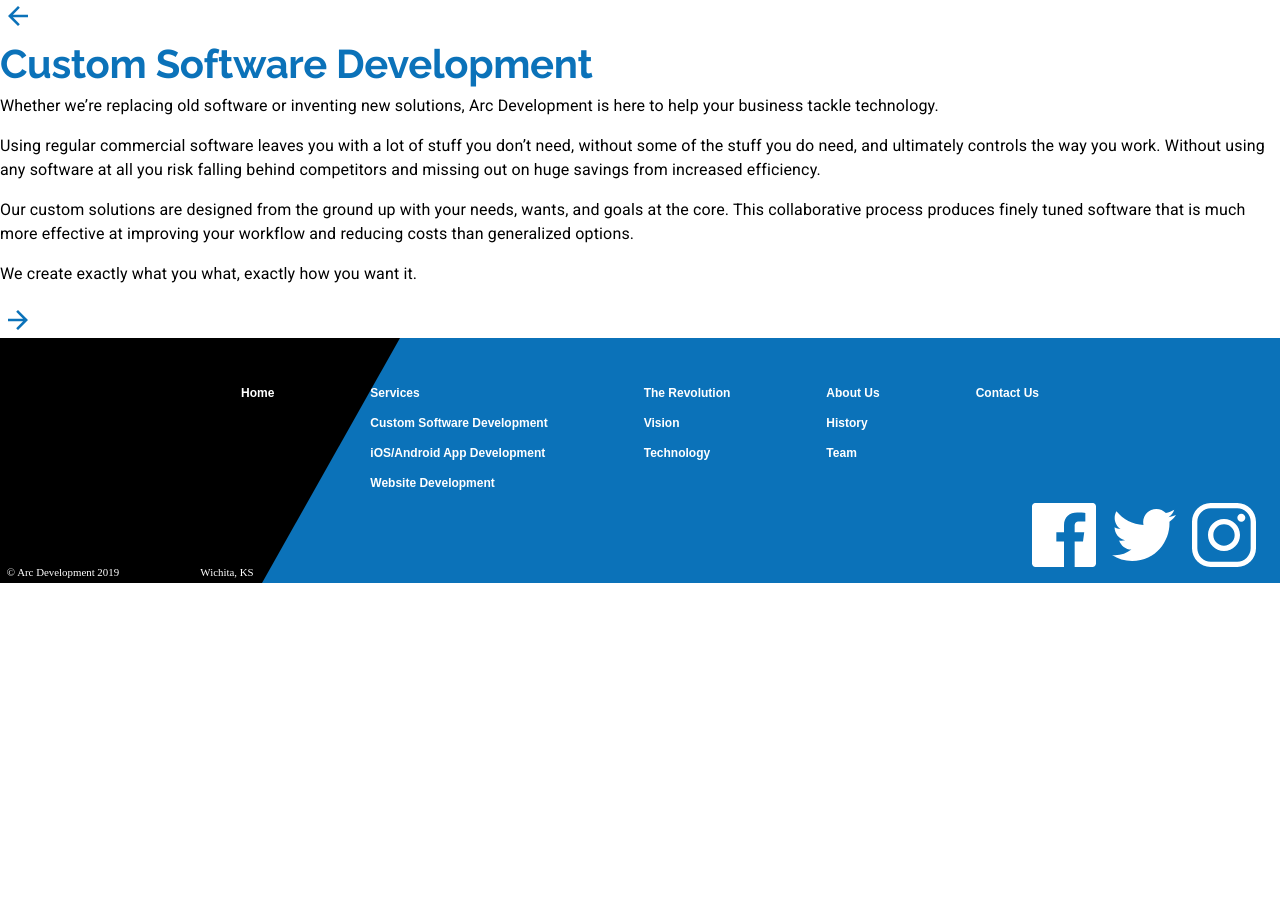
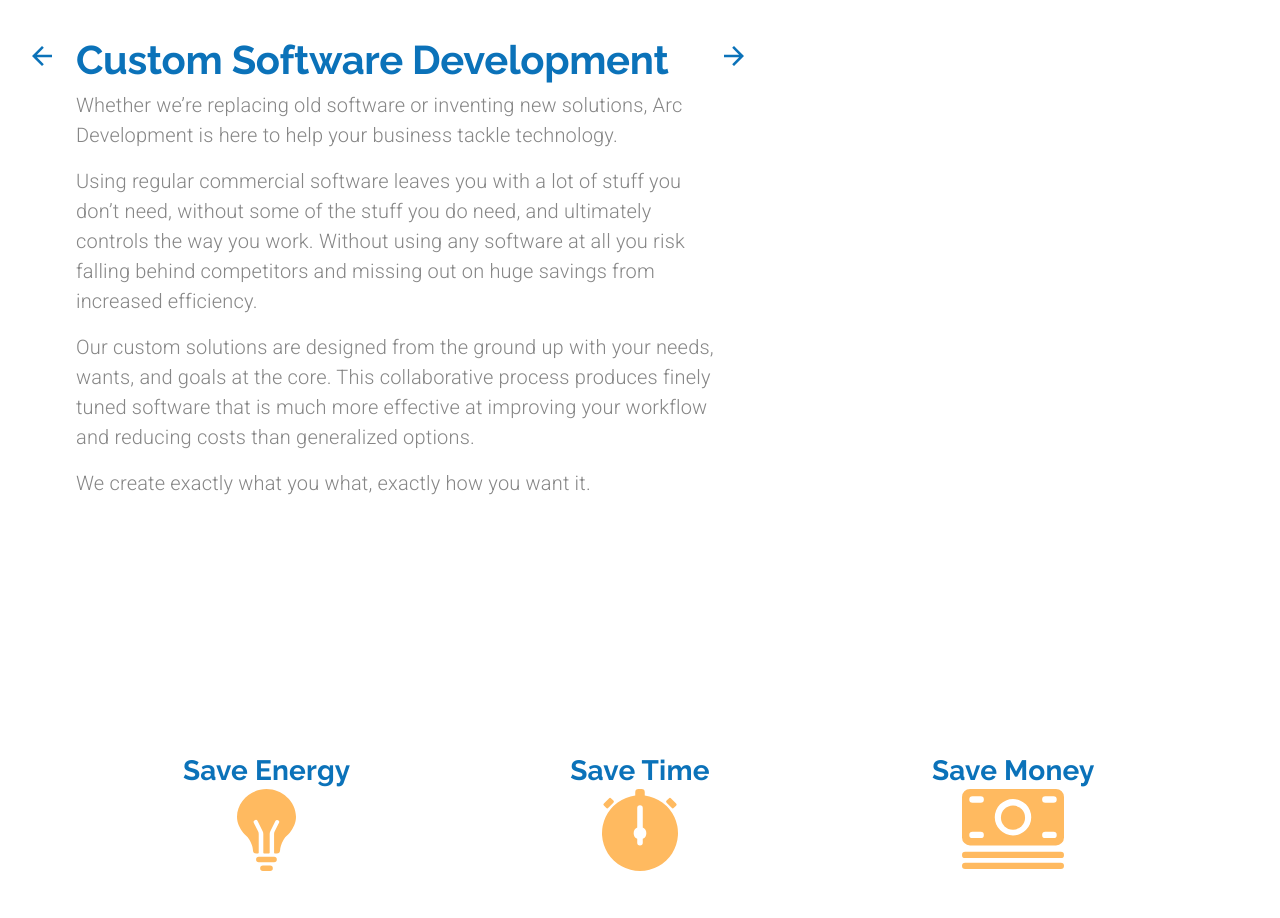
Before and after one commit to webkidt/arc-development, a React (Create React App) app: page /customsoftware in a window 1280 px wide. Shown: the part 114-1032 px from the top of the page. Before the commit the page ends 800 px from the top, so only its background shows below. Built offline with nearby package versions, Linux system fonts and the light colour scheme; a web font is replaced by a local one.

Commit message:
Style: Customer Software Development Page Middle Icons
* Style page paragraph text
* Add Icons at page middle
* Add Header Menu text color

```diff
--- a/src/components/CustomSoftware.js
+++ b/src/components/CustomSoftware.js
@@ -9,19 +9,36 @@
 
 import backArrow from '../assets/backArrow.svg';
 import forwardArrow from '../assets/forwardArrow.svg';
+import lightbulb from '../assets/bulb.svg';
+import cash from '../assets/cash.svg';
+import stopwatch from '../assets/stopwatch.svg';
 
-// const BackArrowImage = styled('img')({});
+const ArrowContainer = styled(Grid)({ marginTop: '0.5em' });
 
-const CustomSoftware = () => {
+const CustomSoftware = ({ setSelectedIndex }) => {
   return (
-    <Grid container direction='column'>
+    <Grid
+      container
+      direction='column'
+      sx={{
+        paddingLeft: '5em',
+        paddingRight: '5em',
+        paddingTop: '2em',
+        paddingBottom: '10em',
+      }}
+    >
       <Grid container item direction='row'>
-        <Grid item>
-          <IconButton>
+        <ArrowContainer item sx={{ marginRight: '1em', marginLeft: '-3.5em' }}>
+          <IconButton
+            component={Link}
+            to='/services'
+            sx={{ '&:hover': { backgroundColor: 'transparent' } }}
+            onClick={() => setSelectedIndex(0)}
+          >
             <Box component='img' src={backArrow} alt='back to service page' />
           </IconButton>
-        </Grid>
-        <Grid container item direction='column'>
+        </ArrowContainer>
+        <Grid container item direction='column' sx={{ maxWidth: '40em' }}>
           <Grid item>
             <Typography variant='h2'>Custom Software Development</Typography>
           </Grid>
@@ -47,14 +64,66 @@
             </Typography>
           </Grid>
         </Grid>
-        <Grid item>
-          <IconButton>
+        <ArrowContainer item>
+          <IconButton
+            component={Link}
+            to='/mobileapps'
+            sx={{ '&:hover': { backgroundColor: 'transparent' } }}
+            onClick={() => setSelectedIndex(2)}
+          >
             <Box
               component='img'
               src={forwardArrow}
               alt='forward to iOS/Android App Development page'
             />
           </IconButton>
+        </ArrowContainer>
+      </Grid>
+      <Grid container item direction='row' justifyContent='center' mt='15em' mb='20em'>
+        <Grid
+          container
+          item
+          md
+          direction='column'
+          alignItems='center'
+          sx={{ maxWidth: '40em' }}
+        >
+          <Grid item>
+            <Typography variant='h4'>Save Energy</Typography>
+          </Grid>
+          <Grid item>
+            <Box component='img' src={lightbulb} alt='lightbulb' />
+          </Grid>
+        </Grid>
+        <Grid
+          container
+          item
+          md
+          direction='column'
+          alignItems='center'
+          sx={{ maxWidth: '40em' }}
+        >
+          <Grid item>
+            <Typography variant='h4'>Save Time</Typography>
+          </Grid>
+          <Grid item>
+            <Box component='img' src={stopwatch} alt='stopwatch' />
+          </Grid>
+        </Grid>
+        <Grid
+          container
+          item
+          md
+          direction='column'
+          alignItems='center'
+          sx={{ maxWidth: '40em' }}
+        >
+          <Grid item>
+            <Typography variant='h4'>Save Money</Typography>
+          </Grid>
+          <Grid item>
+            <Box component='img' src={cash} alt='cash' />
+          </Grid>
         </Grid>
       </Grid>
     </Grid>
--- a/src/components/ui/Header.js
+++ b/src/components/ui/Header.js
@@ -224,6 +224,7 @@
             to={option.link}
             sx={theme => ({
               ...theme.typography.tab,
+              color: '#FFFFFF',
               opacity: 0.7,
               '&:hover': {
                 opacity: 0.9,
--- a/src/components/ui/Theme.js
+++ b/src/components/ui/Theme.js
@@ -58,6 +58,11 @@
       fontSize: '1.25rem',
       fontWeight: 300,
     },
+    body1: {
+      fontSize: '1.25rem',
+      color: arcGrey,
+      fontWeight: 300,
+    },
     learnButton: {
       borderColor: arcBlue,
       color: arcBlue,
```
